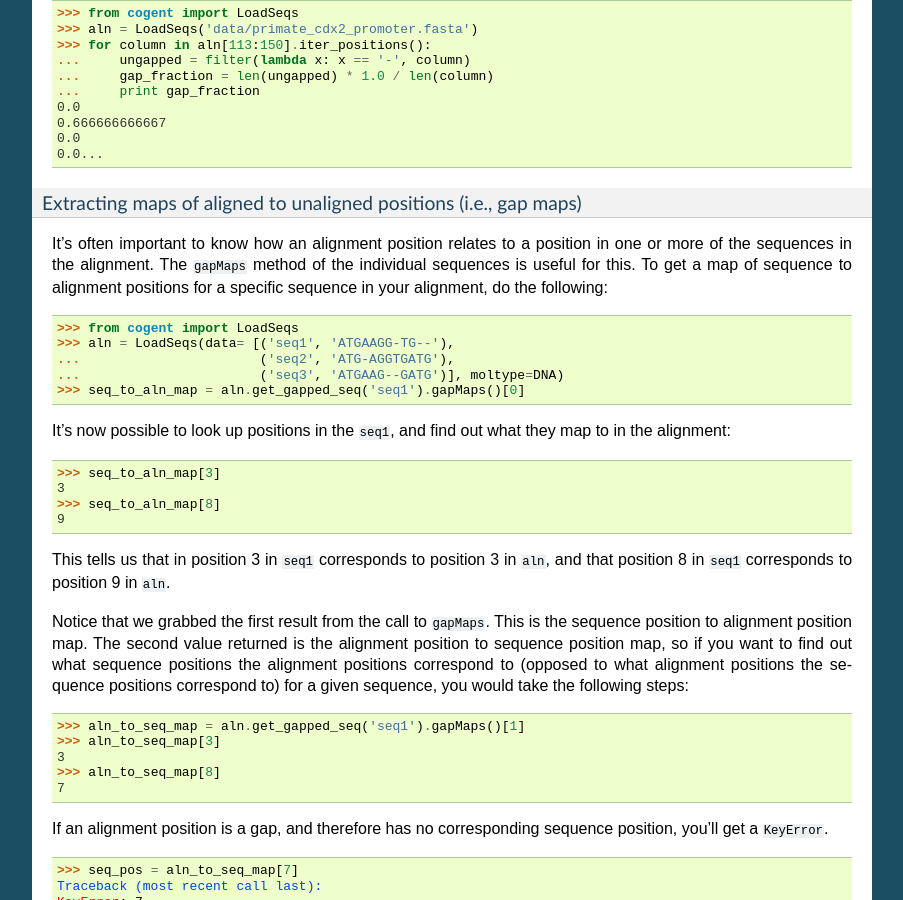
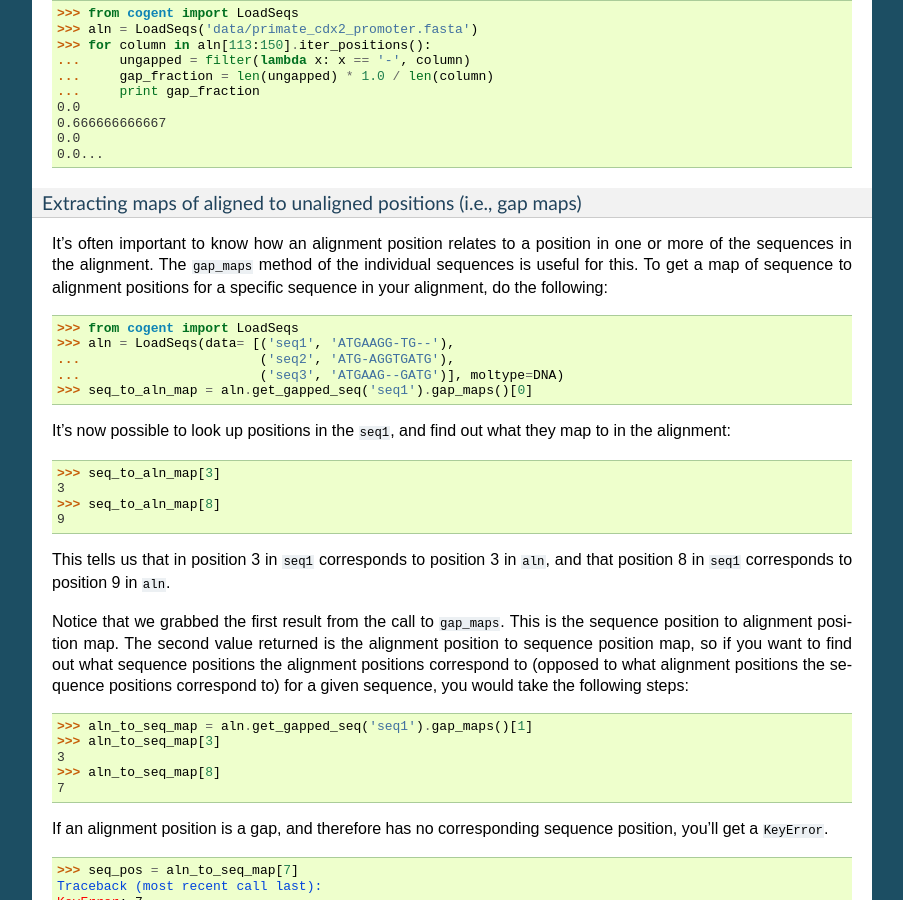
Before and after one commit to cogent3/cogent3, a Sphinx documentation site: the page built from doc/cookbook/alignments.rst, in a window 1280 px wide and 900 px high, scrolled down 12010 px. Shown: the whole window, without its empty margins (198-1101 px from the left). Built offline with Sphinx 7.4.7, drawn with Linux system fonts in a browser that asks for light colours; formulas are drawn with MathJax 3; pages that are not in the unit, such as notebooks, are missing from menus.

Commit message:
gapMaps to gap_maps

```diff
--- a/doc/cookbook/alignments.rst
+++ b/doc/cookbook/alignments.rst
@@ -786,7 +786,7 @@ Calculating the gap fraction
 Extracting maps of aligned to unaligned positions (i.e., gap maps)
 ++++++++++++++++++++++++++++++++++++++++++++++++++++++++++++++++++
 
-It's often important to know how an alignment position relates to a position in one or more of the sequences in the alignment. The ``gapMaps`` method of the individual sequences is useful for this. To get a map of sequence to alignment positions for a specific sequence in your alignment, do the following:
+It's often important to know how an alignment position relates to a position in one or more of the sequences in the alignment. The ``gap_maps`` method of the individual sequences is useful for this. To get a map of sequence to alignment positions for a specific sequence in your alignment, do the following:
 
 .. doctest::
 
@@ -794,7 +794,7 @@ It's often important to know how an alignment position relates to a position in
     >>> aln = LoadSeqs(data= [('seq1', 'ATGAAGG-TG--'),
     ...                       ('seq2', 'ATG-AGGTGATG'),
     ...                       ('seq3', 'ATGAAG--GATG')], moltype=DNA)
-    >>> seq_to_aln_map = aln.get_gapped_seq('seq1').gapMaps()[0]
+    >>> seq_to_aln_map = aln.get_gapped_seq('seq1').gap_maps()[0]
 
 It's now possible to look up positions in the ``seq1``, and find out what they map to in the alignment:
 
@@ -807,11 +807,11 @@ It's now possible to look up positions in the ``seq1``, and find out what they m
 
 This tells us that in position 3 in ``seq1`` corresponds to position 3 in ``aln``, and that position 8 in ``seq1`` corresponds to position 9 in ``aln``.
 
-Notice that we grabbed the first result from the call to ``gapMaps``. This is the sequence position to alignment position map. The second value returned is the alignment position to sequence position map, so if you want to find out what sequence positions the alignment positions correspond to (opposed to what alignment positions the sequence positions correspond to) for a given sequence, you would take the following steps:
+Notice that we grabbed the first result from the call to ``gap_maps``. This is the sequence position to alignment position map. The second value returned is the alignment position to sequence position map, so if you want to find out what sequence positions the alignment positions correspond to (opposed to what alignment positions the sequence positions correspond to) for a given sequence, you would take the following steps:
 
 .. doctest::
 
-    >>> aln_to_seq_map = aln.get_gapped_seq('seq1').gapMaps()[1]
+    >>> aln_to_seq_map = aln.get_gapped_seq('seq1').gap_maps()[1]
     >>> aln_to_seq_map[3]
     3
     >>> aln_to_seq_map[8]
```
Also changed, not shown: 4 other files.
